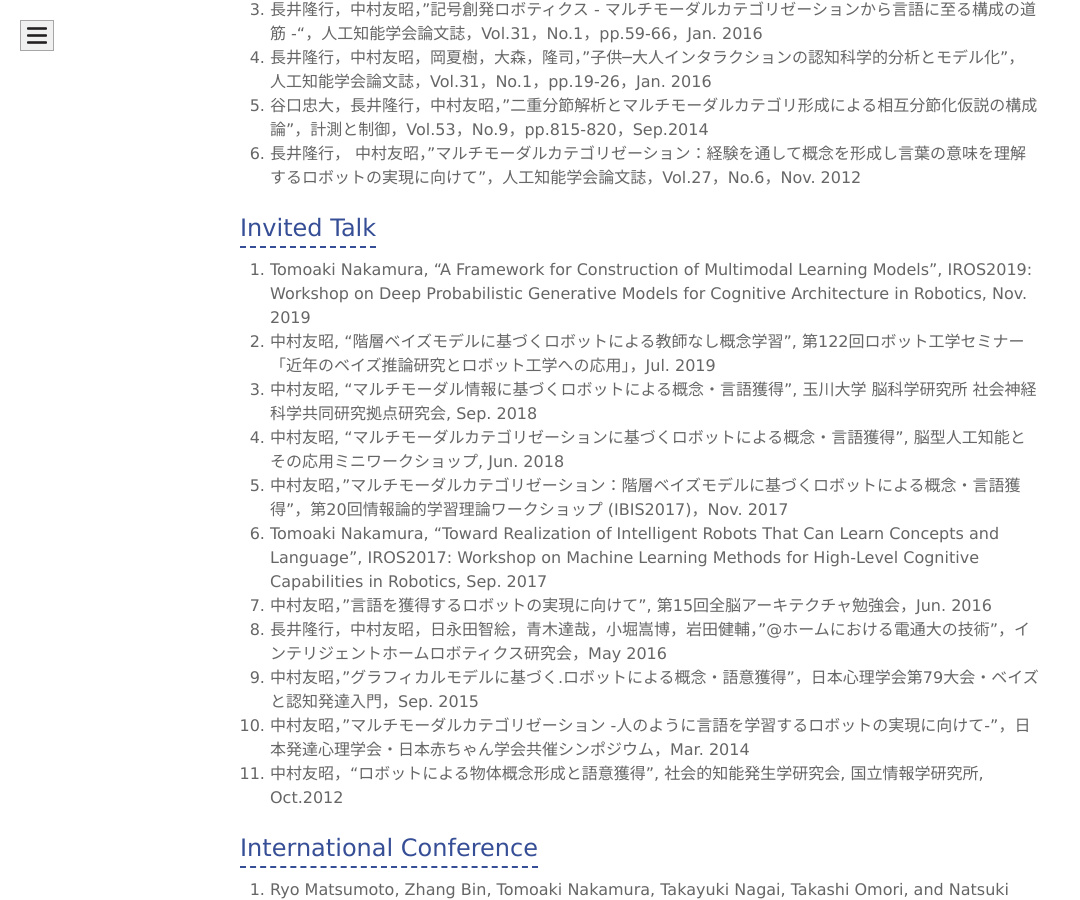
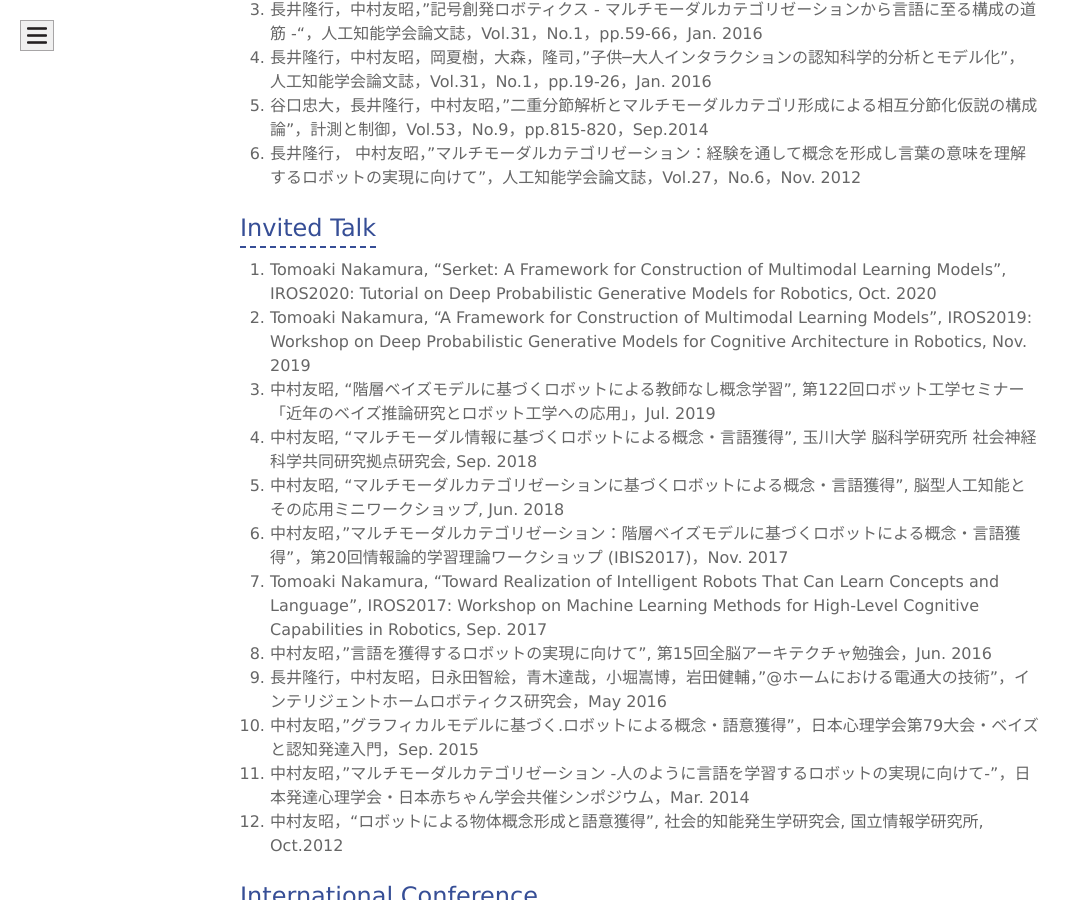
Before and after one commit to naka-lab/naka-lab.github.io, a Jekyll site: the page built from subpages/pub.md, in a window 1280 px wide and 900 px high, scrolled down 3231 px. Shown: the whole window, without its empty margins (0-1080 px from the left). Built offline with Jekyll 4.4.1, drawn with Linux system fonts in a browser that asks for light colours.

Commit message:
Update pub.md

```diff
--- a/subpages/pub.md
+++ b/subpages/pub.md
@@ -57,6 +57,7 @@ layout: default
 
 
 ## Invited Talk
+1. Tomoaki Nakamura, "Serket: A Framework for Construction of Multimodal Learning Models", IROS2020: Tutorial on Deep Probabilistic Generative Models for Robotics, Oct. 2020
 1. Tomoaki Nakamura, "A Framework for Construction of Multimodal Learning Models", IROS2019: Workshop on Deep Probabilistic Generative Models for Cognitive Architecture in Robotics, Nov. 2019
 1. 中村友昭, "階層ベイズモデルに基づくロボットによる教師なし概念学習", 第122回ロボット工学セミナー「近年のベイズ推論研究とロボット工学への応用」，Jul. 2019
 1. 中村友昭, "マルチモーダル情報に基づくロボットによる概念・言語獲得", 玉川大学 脳科学研究所 社会神経科学共同研究拠点研究会, Sep. 2018
```
